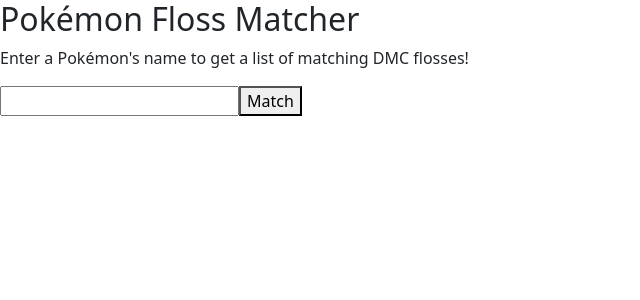
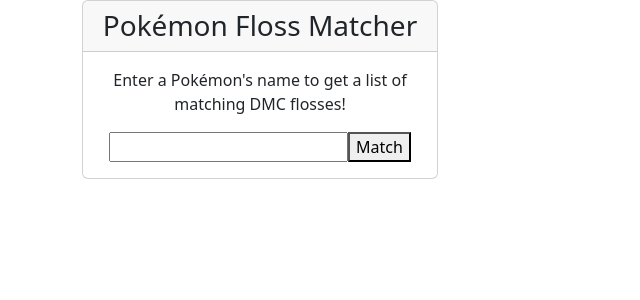
Before and after one commit to ctalb/poke-color-matcher, a React app in the folder frontend/: page / in a window 1280 px wide. Shown: the top 300 px of the page, without its empty margins (0-640 px from the left). Built offline with nearby package versions, Linux system fonts and the light colour scheme; the HTML template or start-up script is replaced by a standard one.

Commit message:
Use Bootstrap grid system for layout in `App` and update `SearchPanel` styling with card components.

```diff
--- a/frontend/src/App.tsx
+++ b/frontend/src/App.tsx
@@ -40,17 +40,23 @@
     }
 
   return (
-      <>
+      <div className="container">
+          <div className="row">
+              <div className="col-4">
                   <SearchPanel
                       pokemon={pokemon}
                       setPokemon={setPokemon}
                       handleMatch={handleMatch}
                   />
+              </div>
+              <div className="col-8">
                   <ResultsPanel
                       matchResult={matchResult}
                       isError={isError}
                   />
-      </>
+              </div>
+          </div>
+      </div>
     );
 }
 
--- a/frontend/src/components/SearchPanel.tsx
+++ b/frontend/src/components/SearchPanel.tsx
@@ -8,18 +8,20 @@
 export default function SearchPanel({pokemon, setPokemon, handleMatch}: searchProps) {
 
     return (
-        <>
-            <h2>Pokémon Floss Matcher</h2>
-            <p>Enter a Pokémon's name to get a list of matching DMC flosses!</p>
+        <div className="card text-center">
+            <h3 className="card-header">Pokémon Floss Matcher</h3>
+            <div className="card-body">
+
+                <p className="card-text">Enter a Pokémon's name to get a list of matching DMC flosses!</p>
                 <input
                     type="text"
                     value={pokemon}
                     onChange={(e) => setPokemon(e.target.value)}
                 />
-
                 <button onClick={handleMatch}>
                     Match
                 </button>
-        </>
+            </div>
+        </div>
     );
 }
```
Lines whose indentation alone changed are shown as unchanged.
